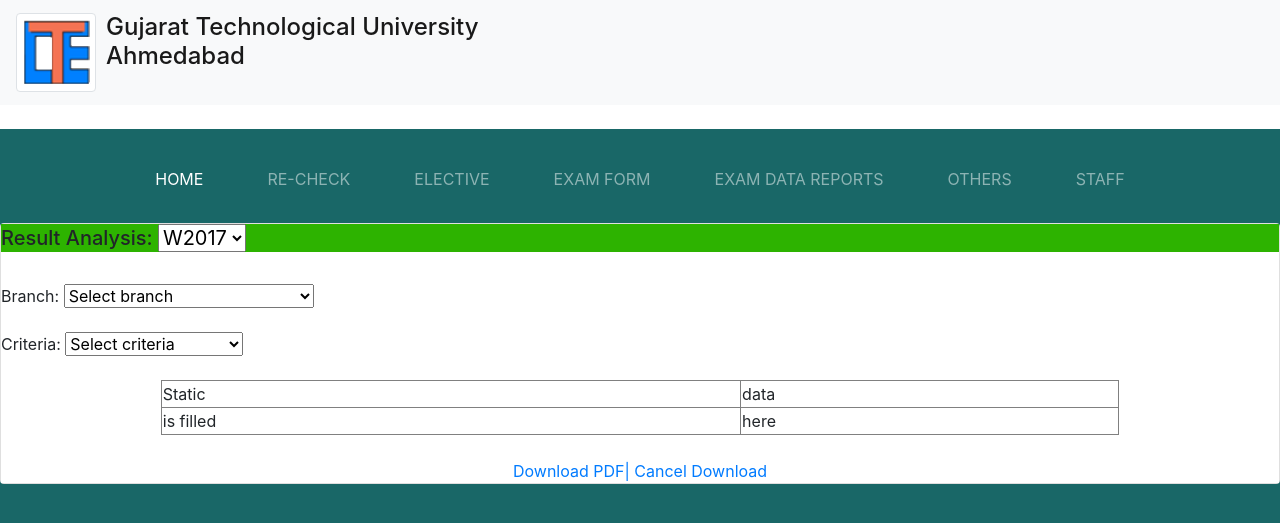
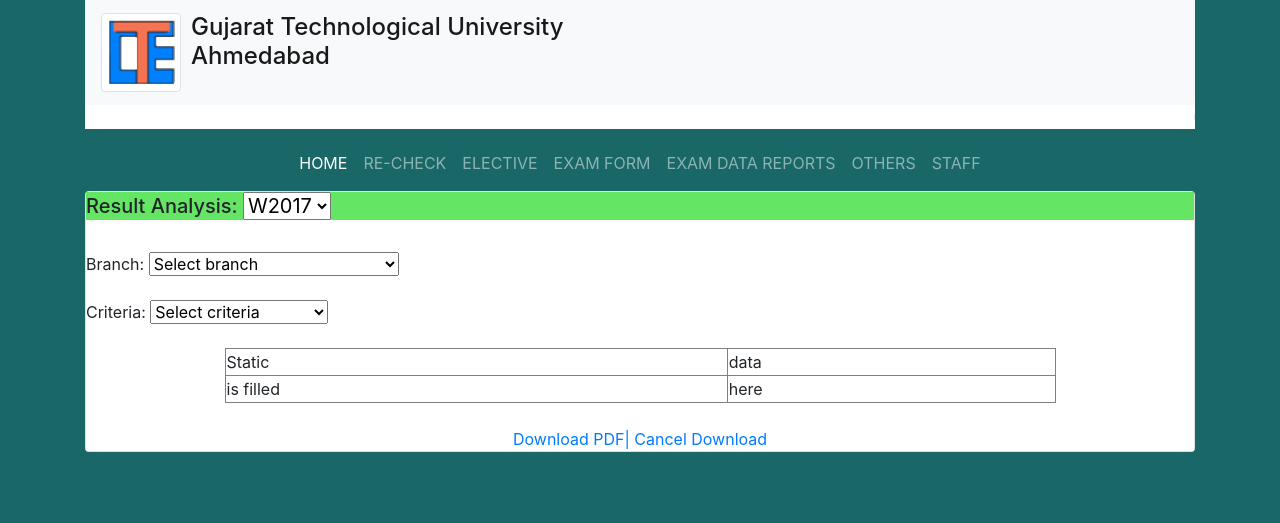
Before and after one commit to YJDave/GTUResultAnalysis, a Django app: page / in a window 1280 px wide. Shown: the top 523 px of the page. Run offline with Django 3.2, Linux system fonts and the light colour scheme; some libraries are stand-ins or nearby versions.

Commit message:
Change home style

```diff
--- a/result_analysis/templates/home.html
+++ b/result_analysis/templates/home.html
@@ -3,6 +3,8 @@
 <!DOCTYPE html>
 <html>
 <head>
+	<meta charset="UTF-8">
+	<meta name="viewport" content="width=device-width, initial-scale=1.0">
 	<!-- Bootstrap css -->
 	<link rel="stylesheet" href='{% static "bs/css/bootstrap.min.css" %}'>
 <!-- <link rel="stylesheet" href="https://stackpath.bootstrapcdn.com/bootstrap/4.1.0/css/bootstrap.min.css" integrity="sha384-9gVQ4dYFwwWSjIDZnLEWnxCjeSWFphJiwGPXr1jddIhOegiu1FwO5qRGvFXOdJZ4" crossorigin="anonymous">
@@ -18,7 +20,9 @@
 
     <title>GTU | Result Analysis</title>
 </head>
+
 <body style="background-color:#196767">
+	<div class="container">
     <!-- Navigation -->
     <nav class="navbar navbar-light bg-light">
 	  <a class="navbar-brand" href="#">
@@ -26,41 +30,44 @@
 	    <h4 style="margin-left: 90px;">Gujarat Technological University <br />Ahmedabad</h4>
 	  </a>
 	</nav>
+
 	<marquee direction="left" style="background-color:white">Cancel Status of student at the time of exam form generation and hall-ticket generation, if system found any issues, then system will automatically be cancelled.</marquee>
 	<br>
-	<nav class="navbar navbar-expand-sm navbar-dark py-lg-4" id="mainNav" style="padding: 10px;">
-      <div class="container">
+
+
+	<nav class="navbar navbar-expand-sm navbar-dark" id="mainNav">
 			<div class="collapse navbar-collapse" id="navbarResponsive">
 				<ul class="navbar-nav mx-auto">
-            <li class="nav-item active px-lg-4">
+					<li class="nav-item active ">
 						<a class="nav-link text-uppercase text-expanded" href="index.html">Home
 							<span class="sr-only">(current)</span>
 						</a>
 					</li>
-            <li class="nav-item px-lg-4">
+					<li class="nav-item ">
 						<a class="nav-link text-uppercase text-expanded" href="#">Re-check</a>
 					</li>
-            <li class="nav-item px-lg-4">
+					<li class="nav-item ">
 						<a class="nav-link text-uppercase text-expanded" href="#">Elective</a>
 					</li>
-            <li class="nav-item px-lg-4">
+					<li class="nav-item ">
 						<a class="nav-link text-uppercase text-expanded" href="#">Exam Form</a>
 					</li>
-            <li class="nav-item px-lg-4">
+					<li class="nav-item ">
 						<a class="nav-link text-uppercase text-expanded" href="#">Exam Data Reports</a>
 					</li>
-            <li class="nav-item px-lg-4">
+					<li class="nav-item ">
 						<a class="nav-link text-uppercase text-expanded" href="#">Others</a>
 					</li>
-            <li class="nav-item px-lg-4">
+					<li class="nav-item ">
 						<a class="nav-link text-uppercase text-expanded" href="#">Staff</a>
 					</li>
 				</ul>
 			</div>
-      </div>
-    </nav>	<div class="card card-block bg-faded">
+	</nav>
+
+		<div class="card card-block bg-faded">
 		<div style="background-color:white">
-			<h5 style="background-color:#2db300">Result Analysis:
+			<h5 style="background-color:rgb(100,230,100)">Result Analysis:
 				<select>
 					<option value="W2017">W2017</option>
 					<option value="W2016">W2016</option>
@@ -104,6 +111,7 @@
 			</center>
 		</div>
 	</div>
+</div>
 		<!-- You should comment out following code, when you start working on real design! -->
 		<!--<h1>This is homepage. It should look like following image.</h1>
 		<h4>First screenshot</h4>
```
Lines whose indentation alone changed are shown as unchanged.
